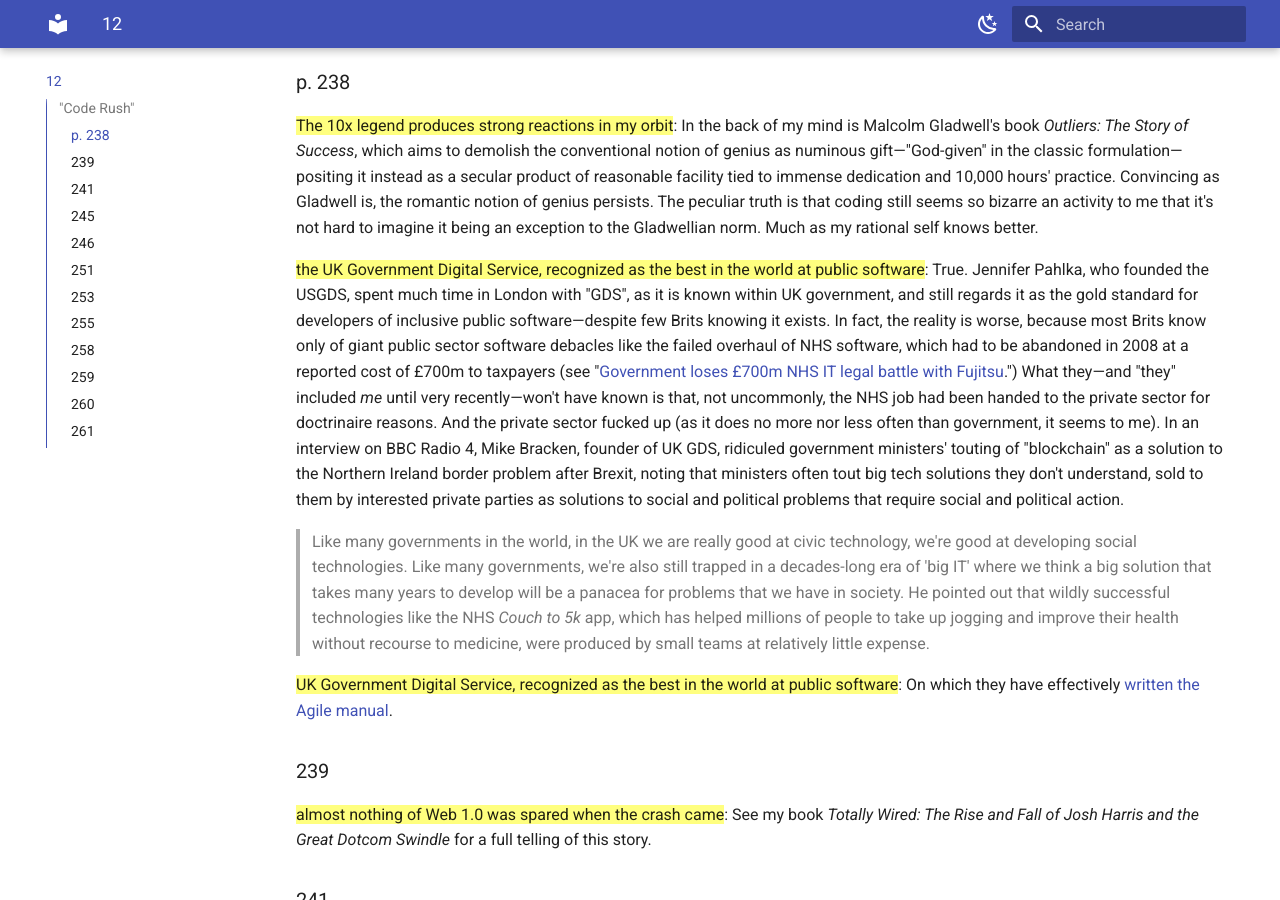
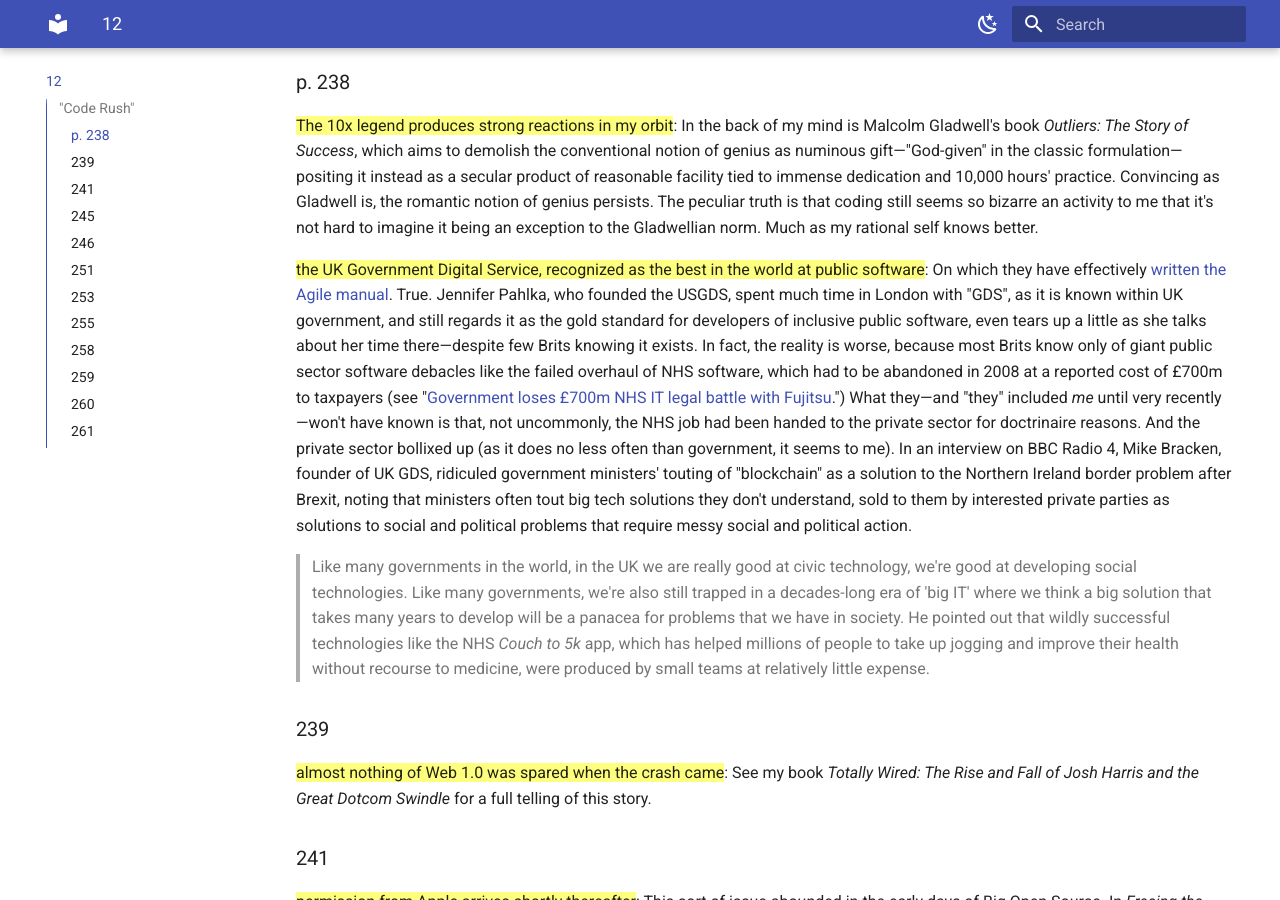
Before and after one commit to zappascout/devil_notes-sources, an MkDocs documentation site: the page built from docs/notes_12_devil.md, in a window 1280 px wide and 900 px high, scrolled down 212 px. Built offline with MkDocs 1.6.1 and Material for MkDocs 9.7.7, drawn with Linux system fonts in a browser that asks for light colours.

Commit message:
tidies to gds

```diff
--- a/docs/notes_12_devil.md
+++ b/docs/notes_12_devil.md
@@ -14,37 +14,30 @@
 
 ==the UK Government Digital Service, recognized as the best in
 the world at public software==:
-True. Jennifer Pahlka, who founded the USGDS, spent much time in London with "GDS", as it is known within UK
+On which they have effectively [written the Agile manual][agile]. True. Jennifer Pahlka, who founded the USGDS, spent much time in London with "GDS", as it is known within UK
 government, and still regards it as the gold standard for developers of
-inclusive public software—despite few Brits knowing it exists. In
+inclusive public software, even tears up a little as she talks about her time there—despite few Brits knowing it exists. In
 fact, the reality is worse, because most Brits know only of giant public
 sector software debacles like the failed overhaul of NHS software, which
 had to be abandoned in 2008 at a reported cost of £700m to taxpayers
 (see "[Government loses £700m NHS IT legal battle with Fujitsu][fuji].") What they—and
 "they" included *me* until very recently—won't have known is that,
 not uncommonly, the NHS job had been handed to the private sector for
-doctrinaire reasons. And the private sector fucked up (as it does no
-more nor less often than government, it seems to me). In an interview on
+doctrinaire reasons. And the private sector bollixed up (as it does no
+less often than government, it seems to me). In an interview on
 BBC Radio 4, Mike Bracken, founder of UK GDS, ridiculed government
 ministers' touting of "blockchain" as a solution to the Northern
 Ireland border problem after Brexit, noting that ministers often tout
 big tech solutions they don't understand, sold to them by interested
 private parties as solutions to social and political problems that
-require social and political action.
+require messy social and political action.
 >Like many governments in the world, in the UK we are really good at civic technology, we're good at
 developing social technologies. Like many governments, we're also
 still trapped in a decades-long era of 'big IT' where we think a big
 solution that takes many years to develop will be a panacea for problems
 that we have in society.
-He pointed out that wildly successful technologies like the NHS *Couch to 5k* app, which has helped millions
-of people to take up jogging and improve their health without recourse
-to medicine, were produced by small teams at relatively little expense.
+He pointed out that wildly successful technologies like the NHS *Couch to 5k* app, which has helped millions of people to take up jogging and improve their health without recourse to medicine, were produced by small teams at relatively little expense.
 [fuji]:https://www.bbc.com/news/uk-politics-28464002
-
-==UK Government Digital Service, recognized as the best in the
-world at public software==:
-On which they have effectively [written the
-Agile manual][agile].
 [agile]:https://www.gov.uk/service-manual/agile-delivery>
 
 ###239
```
